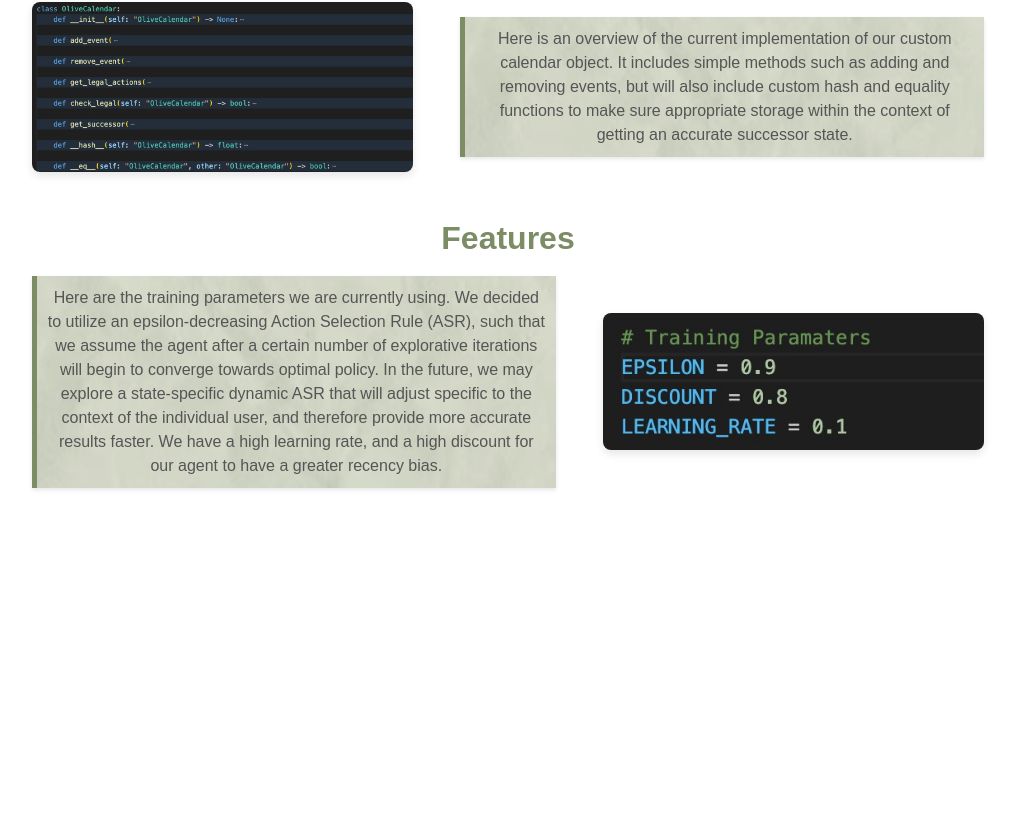
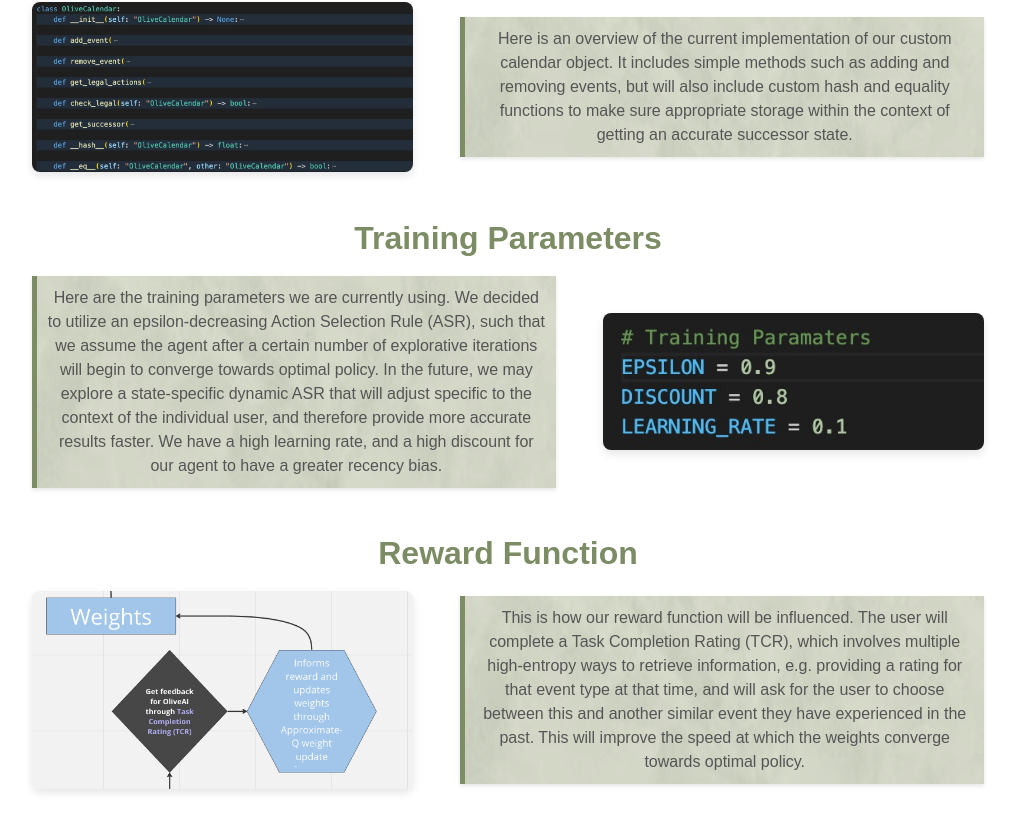
Before and after one commit to Gray-V/olive, a React (Create React App) app: page /technology in a window 1280 px wide. Shown: the part 1412-2243 px from the top of the page, without its empty margins (132-1147 px from the left). Before the commit the page ends 1967 px from the top, so only its background shows below. Built offline with nearby package versions, Linux system fonts and the light colour scheme.

Commit message:
added reward desc to tech page, removed extra button on home

```diff
--- a/src/pages/dashboard.js
+++ b/src/pages/dashboard.js
@@ -28,7 +28,7 @@ function Dashboard() {
     return (
         <div className="in-progress-container">
             <h1>We're Working on It!</h1>
-            <p>This section of our website is currently under development. Signing up for our email list by July 1st will give you a free year of Olive!</p>
+            <p>This section of our website is currently under development. The first 1000 people to sign up for our email list will get a free year of Olive!</p>
             <p>Stay tuned for updates, or enter your email below to be notified when we're ready:</p>
             <form className="notify-form" onSubmit={handleEmailSubmit}>
                 <input
--- a/src/pages/home.js
+++ b/src/pages/home.js
@@ -2,7 +2,7 @@ import React from 'react';
 import './css/home.css';
 import oliveImage from './olive.png';
 import circle from './circle.png';
-import { NavLink } from 'react-router-dom';
+// import { NavLink } from 'react-router-dom';
 
 function LandingPage() {
   return (
@@ -14,7 +14,7 @@ function LandingPage() {
         <h1>Meet Olive</h1>
         <h2>An AI Calendar Assistant</h2>
         <p>Olive is an intelligent scheduling app, effortlessly organizing your tasks and appointments while learning your habits for optimal productivity.</p>
-        <NavLink to="/dashboard" ClassName="try-for-free">Sign up for our Mailing List</NavLink>
+        {/* <NavLink to="/dashboard" ClassName="try-for-free">Sign up for our Mailing List</NavLink> */}
         <img src={oliveImage} alt="Olive" className="olive-image" />
         <img src={circle} alt="Circle" className="circle" />
       </main>
--- a/src/pages/tech.js
+++ b/src/pages/tech.js
@@ -5,6 +5,7 @@ import calendarImage from './images/calendar.png';
 import classes from './images/class.jpeg';
 import extractor from './images/extractor.jpeg';
 import features from './images/features.jpeg';
+import reward from './images/reward.png'
 
 
 const Technology = () => {
@@ -44,12 +45,19 @@ const Technology = () => {
                         <p>Here is an overview of the current implementation of our custom calendar object. It includes simple methods such as adding and removing events, but will also include custom hash and equality functions to make sure appropriate storage within the context of getting an accurate successor state.</p>
                     </div>
                 </div>
-                <h2>Features</h2>
+                <h2>Training Parameters</h2>
                 <div className="tech-details">
                   <div className="graphs-and-demos">
                         <p>Here are the training parameters we are currently using. We decided to utilize an epsilon-decreasing Action Selection Rule (ASR), such that we assume the agent after a certain number of explorative iterations will begin to converge towards optimal policy. In the future, we may explore a state-specific dynamic ASR that will adjust specific to the context of the individual user, and therefore provide more accurate results faster. We have a high learning rate, and a high discount for our agent to have a greater recency bias.</p>
                     </div>
                     <img src={features} alt="features" className="calendar-image" />
+                </div>
+                <h2>Reward Function</h2>
+                <div className="tech-details">
+                    <img src={reward} alt="classes" className="calendar-image" />
+                    <div className="graphs-and-demos">
+                        <p>This is how our reward function will be influenced. The user will complete a Task Completion Rating (TCR), which involves multiple high-entropy ways to retrieve information, e.g. providing a rating for that event type at that time, and will ask for the user to choose between this and another similar event they have experienced in the past. This will improve the speed at which the weights converge towards optimal policy.</p>
+                    </div>
                 </div>
             </div>
         </div>
```
Also changed, not shown: src/pages/images/reward.png (added).
